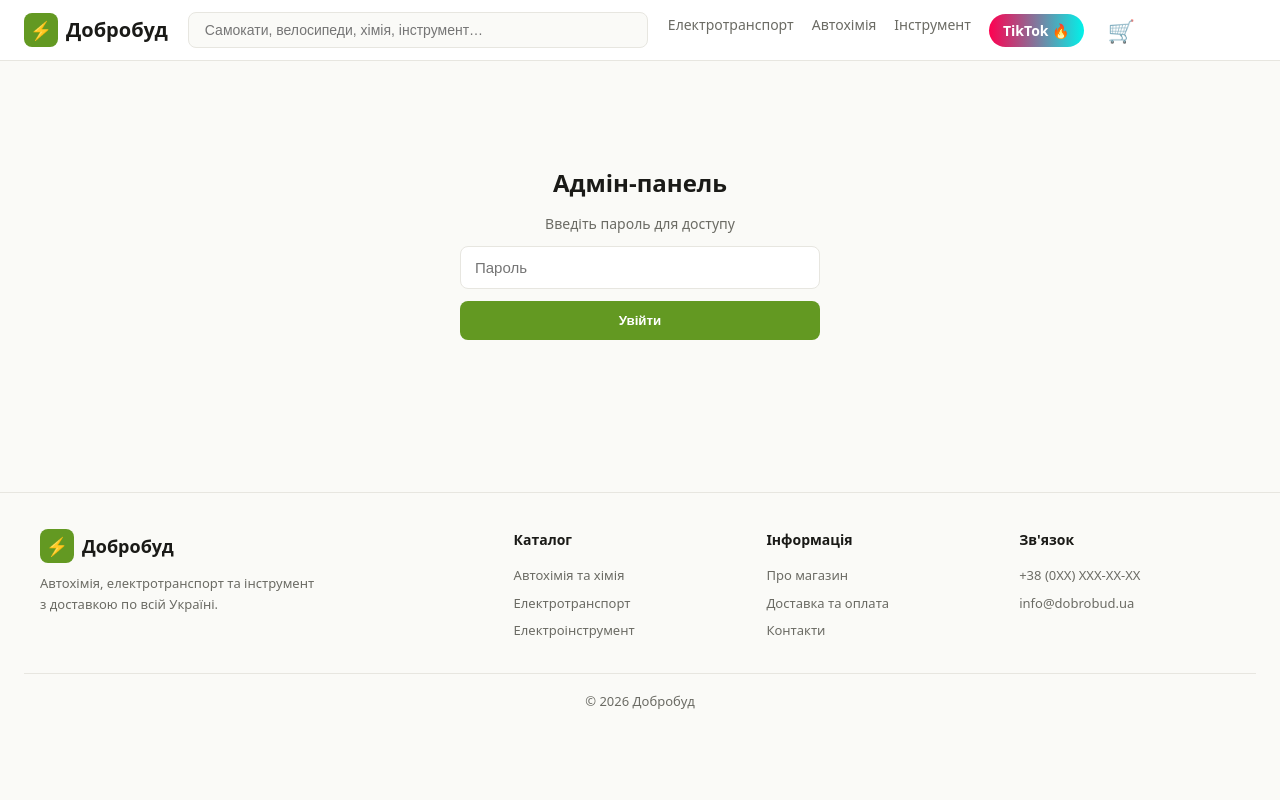
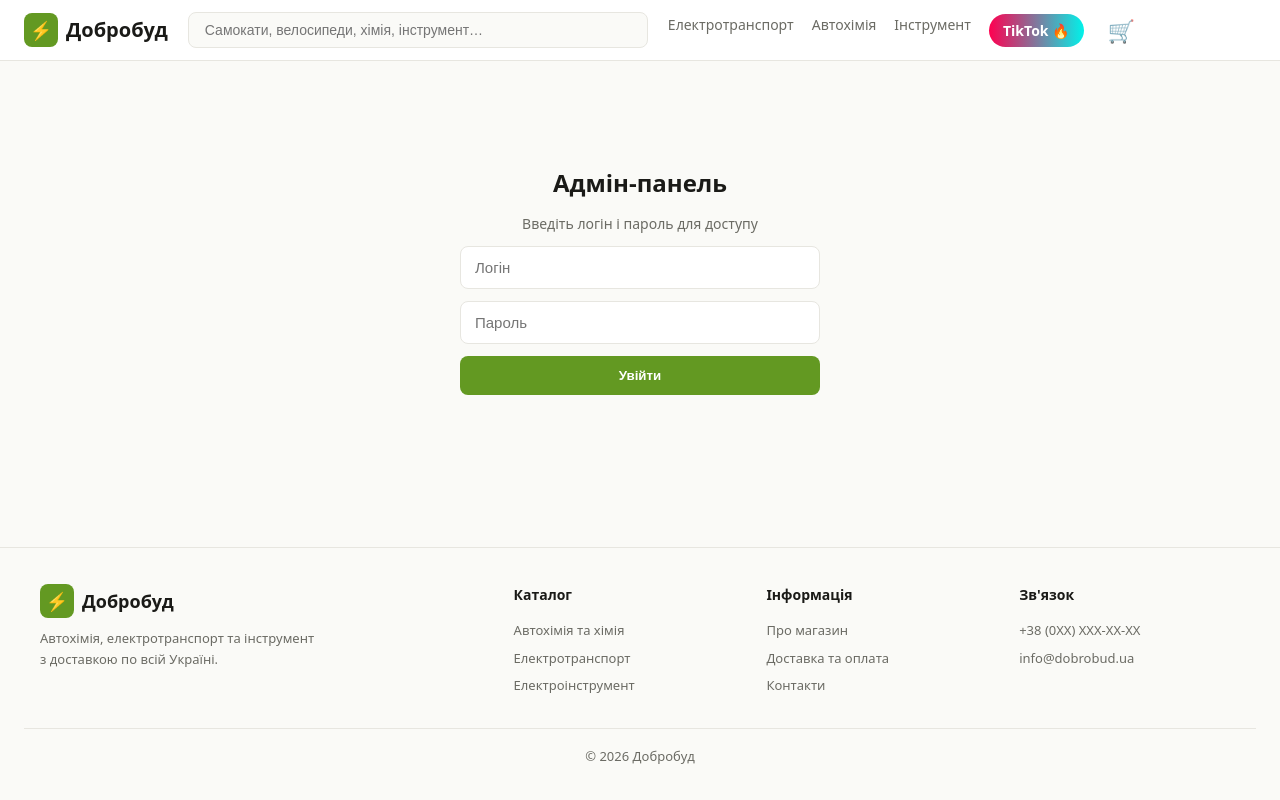
Before and after one commit to toxa8949-cmd/Dobrobud, a Next.js app: page /admin in a window 1280 px wide. Built offline with nearby package versions, Linux system fonts and the light colour scheme.

Commit message:
Add files via upload

```diff
--- a/app/admin/AdminClient.tsx
+++ b/app/admin/AdminClient.tsx
@@ -22,6 +22,7 @@ const TYPES = [
 ];
 
 export default function AdminClient() {
+  const [login, setLogin] = useState('');
   const [pass, setPass] = useState('');
   const [authed, setAuthed] = useState(false);
 
@@ -41,8 +42,8 @@ export default function AdminClient() {
   const [batchProgress, setBatchProgress] = useState({ done: 0, total: 0 });
 
   const headers = useCallback(
-    () => ({ 'Content-Type': 'application/json', 'x-admin-password': pass }),
-    [pass]
+    () => ({ 'Content-Type': 'application/json', 'x-admin-login': login, 'x-admin-password': pass }),
+    [login, pass]
   );
 
   const load = useCallback(
@@ -157,13 +158,22 @@ export default function AdminClient() {
     return (
       <div className="admin-login">
         <h1>Адмін-панель</h1>
-        <p>Введіть пароль для доступу</p>
+        <p>Введіть логін і пароль для доступу</p>
+        <input
+          type="text"
+          value={login}
+          onChange={(e) => setLogin(e.target.value)}
+          onKeyDown={(e) => e.key === 'Enter' && load(1)}
+          placeholder="Логін"
+          autoComplete="username"
+        />
         <input
           type="password"
           value={pass}
           onChange={(e) => setPass(e.target.value)}
           onKeyDown={(e) => e.key === 'Enter' && load(1)}
           placeholder="Пароль"
+          autoComplete="current-password"
         />
         <button onClick={() => load(1)} disabled={loading}>
           {loading ? 'Перевірка…' : 'Увійти'}
--- a/app/api/admin/generate/route.ts
+++ b/app/api/admin/generate/route.ts
@@ -5,10 +5,12 @@ export const maxDuration = 60;
 
 // Перевірка адмін-доступу
 function checkAuth(req: NextRequest): boolean {
+  const login = process.env.ADMIN_LOGIN;
   const pass = process.env.ADMIN_PASSWORD;
-  if (!pass) return true; // якщо пароль не заданий — доступ відкритий (для локалки)
-  const header = req.headers.get('x-admin-password');
-  return header === pass;
+  if (!login && !pass) return true;
+  const okLogin = !login || req.headers.get('x-admin-login') === login;
+  const okPass = !pass || req.headers.get('x-admin-password') === pass;
+  return okLogin && okPass;
 }
 
 const SYSTEM_PROMPT = `Ти — копірайтер українського інтернет-магазину "Добробуд" (електротранспорт, велосипеди, автохімія, інструмент).
--- a/app/api/admin/products/route.ts
+++ b/app/api/admin/products/route.ts
@@ -4,9 +4,12 @@ import { createClient } from '@supabase/supabase-js';
 export const runtime = 'nodejs';
 
 function checkAuth(req: NextRequest): boolean {
+  const login = process.env.ADMIN_LOGIN;
   const pass = process.env.ADMIN_PASSWORD;
-  if (!pass) return true;
-  return req.headers.get('x-admin-password') === pass;
+  if (!login && !pass) return true; // якщо нічого не задано — відкрито (локалка)
+  const okLogin = !login || req.headers.get('x-admin-login') === login;
+  const okPass = !pass || req.headers.get('x-admin-password') === pass;
+  return okLogin && okPass;
 }
 
 function db() {
```
